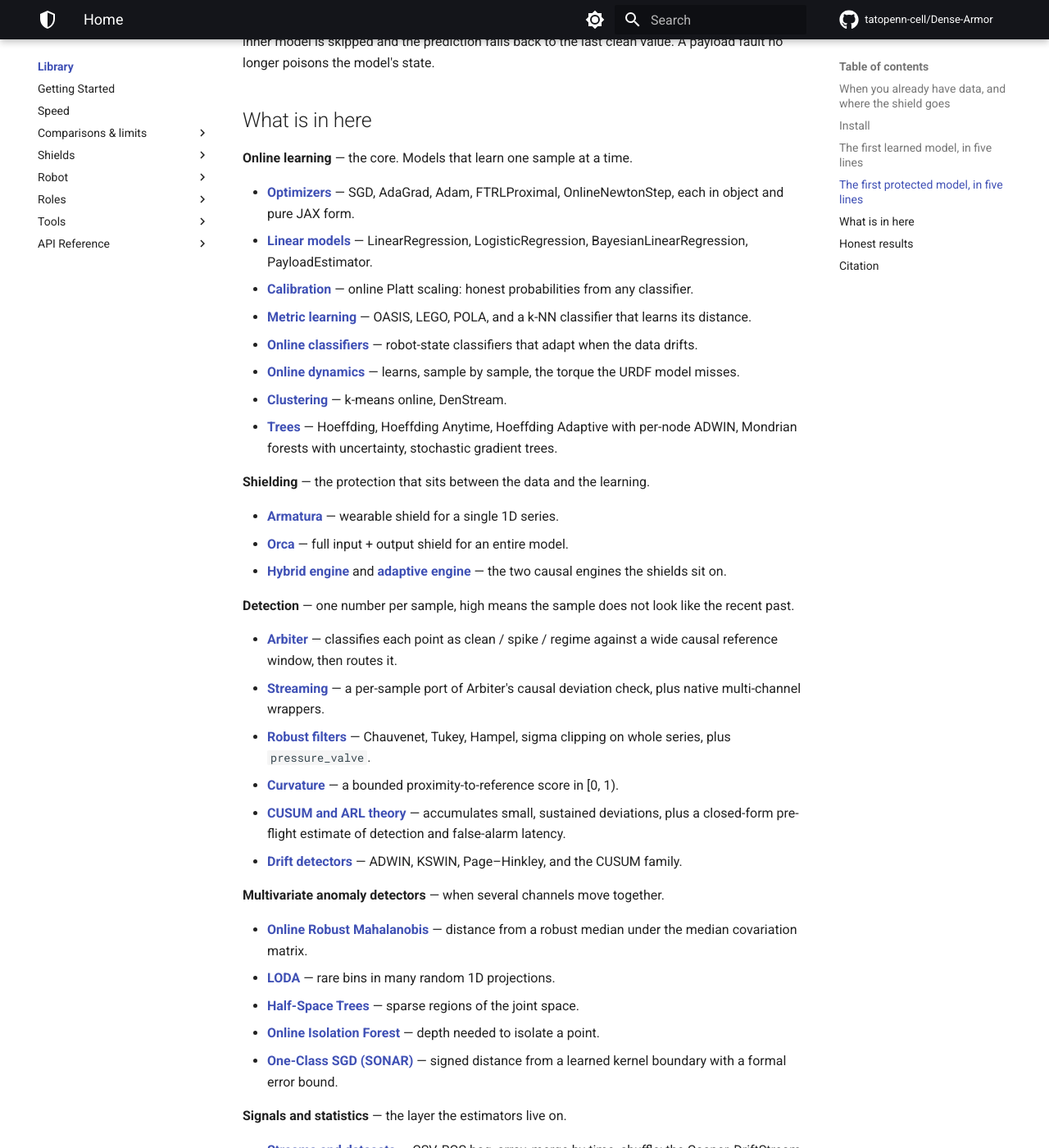
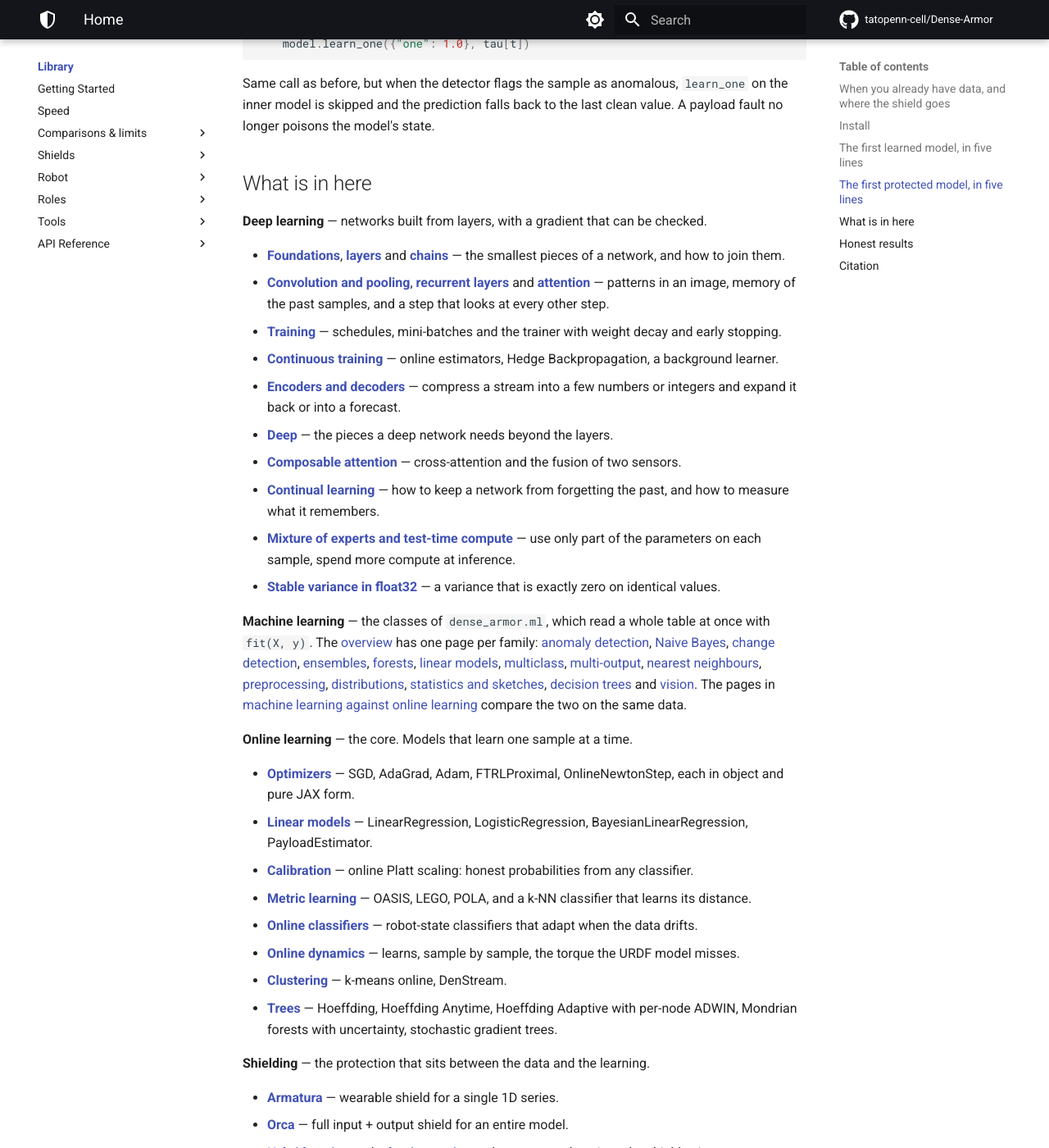
Before and after one commit to tatopenn-cell/Dense-Armor, an MkDocs documentation site: the page built from docs/index.md, in a window 1280 px wide and 1400 px high, scrolled down 2774 px. Shown: the whole window at 82% size. Built offline with MkDocs 1.6.1 and Material for MkDocs 9.7.7, drawn with Linux system fonts in a browser that asks for light colours; comment, search, counter and statistics services are not loaded; some of the changed text lies outside the part shown.

Commit message:
docs: home page lists deep learning, machine learning and applications

````diff
--- a/docs/index.md
+++ b/docs/index.md
@@ -7,8 +7,11 @@ with streaming statistics and protection, drift and anomaly detection, and safe
 commands.**
 
 Dense-Armor is an online learning library with a shielding layer on top. Everything that
-learns does it one sample at a time, at control-loop speed, and everything that is
+learns online does it one sample at a time, at control-loop speed, and everything that is
 estimating can be protected from corrupted data without retraining or weight changes.
+Next to the online core there are two modules that read a whole dataset at once: a
+[machine learning](ml/index.md) module (`dense_armor.ml`, with `fit` and `predict`) and a
+[deep learning](neural/index.md) module (layers, networks, training, attention).
 
 ```
 ┌─────────────────────────────────────────────────────────────────────────────┐
@@ -136,6 +139,42 @@ payload fault no longer poisons the model's state.
 
 ## What is in here
 
+**Deep learning** — networks built from layers, with a gradient that can be checked.
+
+- **[Foundations](neural/index.md)**, **[layers](neural/layers.md)** and
+  **[chains](neural/chains.md)** — the smallest pieces of a network, and how to join them.
+- **[Convolution and pooling](neural/vision_layers.md)**,
+  **[recurrent layers](neural/sequence_layers.md)** and
+  **[attention](neural/attention.md)** — patterns in an image, memory of the past samples,
+  and a step that looks at every other step.
+- **[Training](neural/training.md)** — schedules, mini-batches and the trainer with weight
+  decay and early stopping.
+- **[Continuous training](neural/continuous.md)** — online estimators, Hedge
+  Backpropagation, a background learner.
+- **[Encoders and decoders](neural/encoder_decoder.md)** — compress a stream into a few
+  numbers or integers and expand it back or into a forecast.
+- **[Deep](neural/deep.md)** — the pieces a deep network needs beyond the layers.
+- **[Composable attention](neural/composable_attention.md)** — cross-attention and the
+  fusion of two sensors.
+- **[Continual learning](neural/continual_learning.md)** — how to keep a network from
+  forgetting the past, and how to measure what it remembers.
+- **[Mixture of experts and test-time compute](neural/moe_testtime.md)** — use only part of
+  the parameters on each sample, spend more compute at inference.
+- **[Stable variance in float32](stats/stable_variance.md)** — a variance that is exactly
+  zero on identical values.
+
+**Machine learning** — the classes of `dense_armor.ml`, which read a whole table at once
+with `fit(X, y)`. The [overview](ml/index.md) has one page per family:
+[anomaly detection](ml/anomaly.md), [Naive Bayes](ml/bayes.md),
+[change detection](ml/drift.md), [ensembles](ml/ensemble.md), [forests](ml/forest.md),
+[linear models](ml/linear.md), [multiclass](ml/multiclass.md),
+[multi-output](ml/multioutput.md), [nearest neighbours](ml/neighbors.md),
+[preprocessing](ml/preprocessing.md), [distributions](ml/proba.md),
+[statistics and sketches](ml/stats.md), [decision trees](ml/tree.md) and
+[vision](ml/vision.md). The pages in
+[machine learning against online learning](compare/anomaly.md) compare the two on the
+same data.
+
 **Online learning** — the core. Models that learn one sample at a time.
 
 - **[Optimizers](optim/index.md)** — SGD, AdaGrad, Adam, FTRLProximal,
@@ -213,6 +252,13 @@ past.
 - **[Patches](vision/patches.md)** — PatchFeatures and PatchMemory (native PatchCore),
   reservoir and coreset.
 
+**Applications** — pipelines that chain the blocks above on a synthetic stream.
+
+- **[Finance](finance/index.md)** — streaming pipelines for risk, execution and fraud
+  detection.
+- **[Drones](drones/index.md)** — one page per question about a flying robot: actuator
+  fault, sensor consistency, battery endurance, link health, visual landing and others.
+
 **Tools** — the parts that do not participate in the anomaly shield.
 
 - **[Toolkit](toolkit/toolkit.md)** — op compiler, memory guard, profiler, logging and
````
